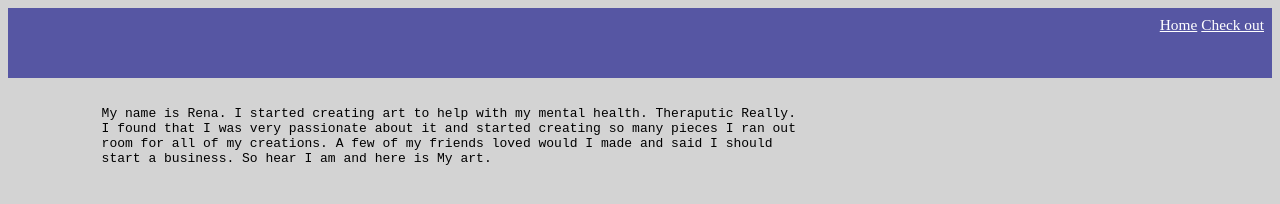
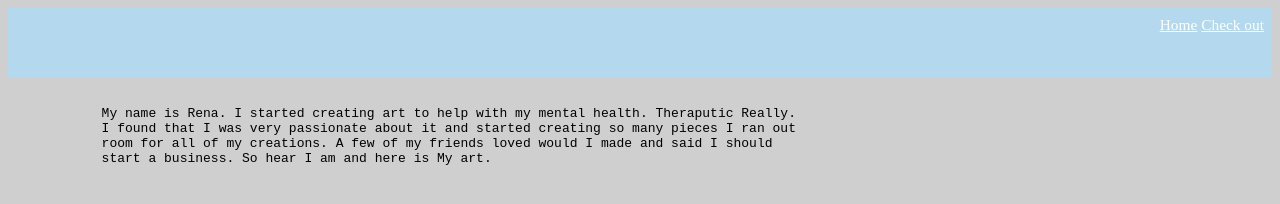
Before and after one commit to lowwrena1/art_store, a plain HTML site: page index.html in a window 1280 px wide. Drawn offline with Linux system fonts and the light colour scheme.

Commit message:
changed color schemes

```diff
--- a/assets/css/stylesheet.css
+++ b/assets/css/stylesheet.css
@@ -1,5 +1,5 @@
 body{
-    background-color: lightgray;
+    background-color: #CFCFCF;
     padding:00;
     margin:30;
 }
@@ -7,7 +7,7 @@ body{
 header{
     width:100%;
     height:70px;
-    background-color:rgb(86, 86, 163);
+    background-color:#B4D9EE;
 }
 span{
     color: #ffffff;
```
